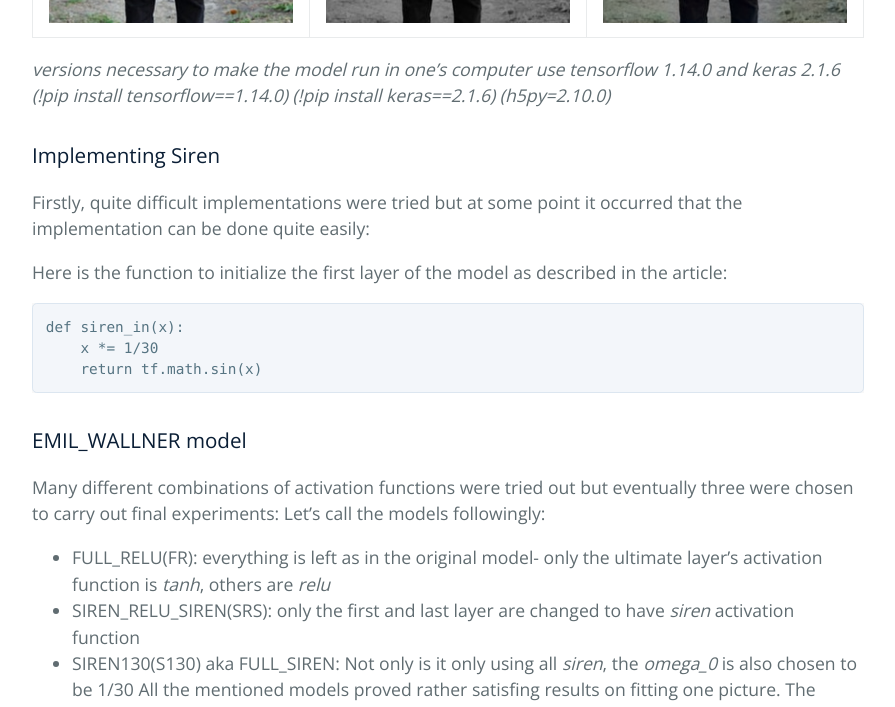
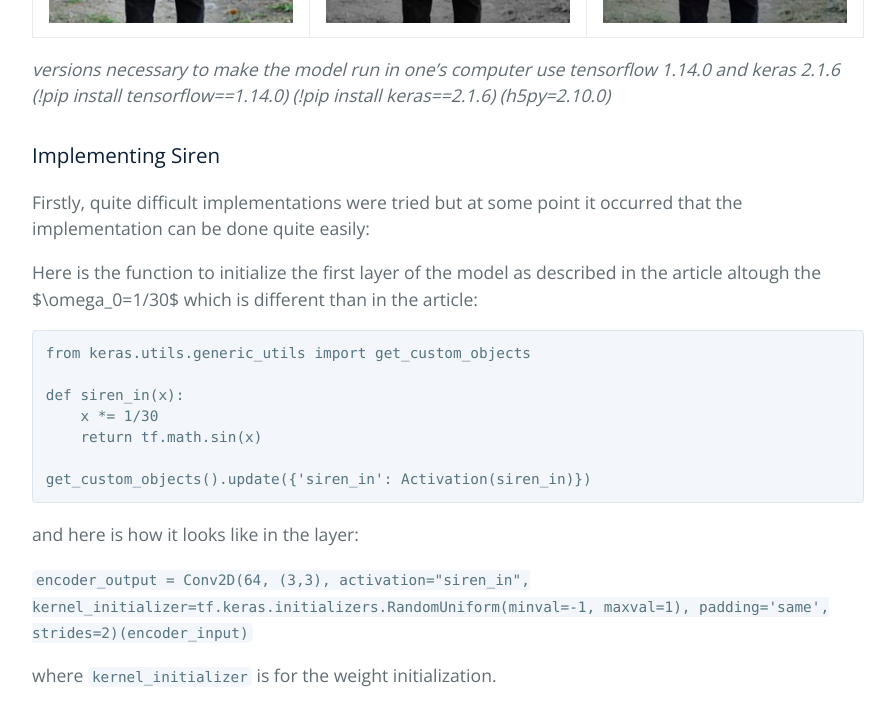
Before and after one commit to mathiasare/SIREN-ImageColorizerProject, a Jekyll site: the page built from index.md, in a window 1280 px wide and 1400 px high, scrolled down 4287 px. Shown: the top 707 px of the window, without its empty margins (192-1087 px from the left). Built offline with Jekyll 4.4.1, drawn with Linux system fonts in a browser that asks for light colours; some of the changed text lies outside the part shown.

Commit message:
Update index.md

````diff
--- a/index.md
+++ b/index.md
@@ -113,37 +113,60 @@
 
 Firstly, quite difficult implementations were tried but at some point it occurred that the implementation can be done quite easily:
 
-Here is the function to initialize the first layer of the model as described in the article:
+Here is the function to initialize the first layer of the model as described in the article altough the $\omega_0=1/30$ which is different than in the article:
 ```
+from keras.utils.generic_utils import get_custom_objects
+
 def siren_in(x):
     x *= 1/30
     return tf.math.sin(x)
+
+get_custom_objects().update({'siren_in': Activation(siren_in)})
 ```
 
-### EMIL_WALLNER model
+and here is how it looks like in the layer:
+
+`encoder_output = Conv2D(64, (3,3), activation="siren_in", kernel_initializer=tf.keras.initializers.RandomUniform(minval=-1, maxval=1), padding='same', strides=2)(encoder_input)`
+
+where `kernel_initializer` is for the weight initialization.
+
+For other layers, the _siren_ could be given in such a way:
+
+`encoder_output = Conv2D(128, (3,3), activation=tf.math.sin, kernel_initializer="he_uniform", padding='same')(encoder_output)`
+
+### EMIL_WALLNER model testing
 
 Many different combinations of activation functions were tried out but eventually three were chosen to carry out final experiments:
 Let's call the models followingly:
 - FULL_RELU(FR): everything is left as in the original model- only the ultimate layer's activation function is *tanh*, others are *relu*
 - SIREN_RELU_SIREN(SRS): only the first and last layer are changed to have *siren* activation function
-- SIREN130(S130) aka FULL_SIREN: Not only is it only using all *siren*, the *omega_0* is also chosen to be 1/30
+- SIREN130(S130) aka FULL_SIREN: all the layers are using *siren*
 All the mentioned models proved rather satisfing results on fitting one picture. The results of fitting are represented below:
 
-![FR](pics/gifs/relufit.gif)
-![SRS](pics/gifs/srsfit.gif)
-![S130](pics/gifs/siren130fit.gif)
+| Full_Relu(FR) |  Siren_Relu_Siren(SRS) | Siren130(S130)|
+|:-------------------------:|:-------------------------:|:------------------:|
+![](pics/gifs/relufit.gif) |![](pics/gifs/srsfit.gif)  |![](pics/gifs/siren130fit.gif)
+|                          |*Final result after 1000 epochs* |               |
+![](pics/gifs/relu_fit_only.png) |![](pics/gifs/srs_fit_only.png) |![](pics/gifs/siren130_fit_only.png)
+|                       |   *Loss from 50 to 1000 epochs*     |              |
+![](pics/gifs/reluloss.PNG) |![](pics/gifs/srs_loss.PNG) |![](pics/gifs/siren_loss.PNG)
 
-Final results after 1000 epochs
+We can see that the loss is less than ~0.002 respectively after 1000, 300 and 900 epochs. This is the first implication that _siren_ combined with _relu_ is converging remarkably faster then the others.
 
-![FR_only](pics/gifs/relu_fit_only.png)
-![SRS_fit](pics/gifs/srs_fit_only.png)
-![S130only](pics/gifs/siren130_fit_only.png)
+### Models trained on 40 images
 
-Loss over 1000 epochs:
+As, also stated in the [emil_wallner](https://medium.com/@emilwallner/colorize-b-w-photos-with-a-100-line-neural-network-53d9b4449f8d), first "proper" results started to emerge after training with 40 images. We chose 40 images, mainly portraits and some landscapes, and trained the model on them. For this, as it takes a lot of machine power already, we used Google Colab and adjusted the model to work with GPU.
 
-![relu_loss](pics/gifs/relu_loss.PNG)
-![srs_loss](pics/gifs/srs_loss.PNG)
-![S130_loss](pics/gifs/siren130_fit_only.png)
+We used 2 bach training with 20 images each and here are the results after 1000 epochs of training:
+
+| Full_Relu |  Siren_Relu_Siren | Siren130|
+|:-------------------------:|:-------------------------:|:------------------:|
+|                       |   *Loss from 50 to 1000 epochs*     |              |
+![](pics/tests/relu/loss_relu.PNG) |![](pics/tests/srs/loss_srs.PNG) |![](pics/tests/siren/loss_siren.PNG)
+|                          |*Predicting training images after 1000 epochs* |               |
+![](pics/tests/relu/relu_trn(5).png) |![](pics/tests/srs/srs_trn(1).png) |![](pics/tests/siren/siren_trn(5).png)
+![](pics/tests/relu/relu_trn(2).png) |![](pics/tests/srs/srs_trn(3).PNG) |![](pics/tests/siren/siren_trn(2).png)
+![](pics/tests/relu/relu_trn(3).png) |![](pics/tests/srs/srs_trn(4).png) |![](pics/tests/siren/siren_trn(3).png)
 
 
 ### Fully connected linear layers
````
